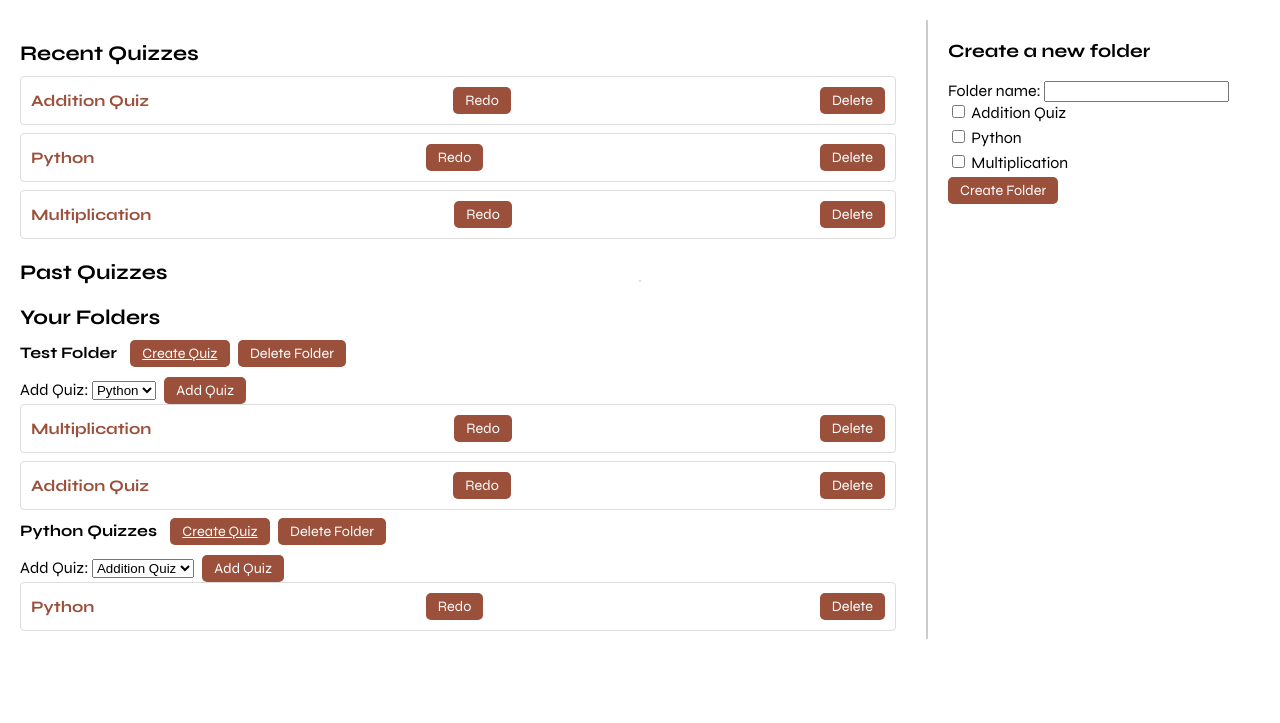
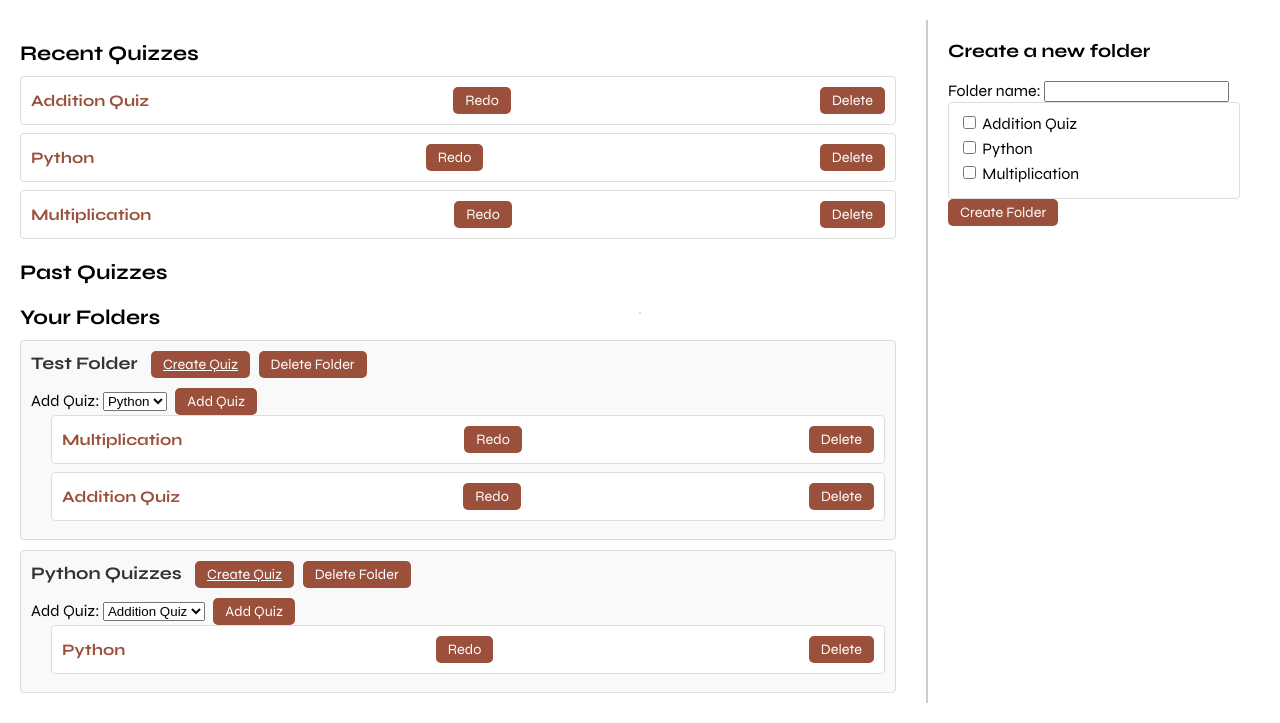
Before and after one commit to Deltane/quiz.it, a Flask app: page /dashboard in a window 1280 px wide. Shown: the part 97-820 px from the top of the page. Before the commit the page ends 736 px from the top, so only its background shows below. Run offline with Flask 3, Linux system fonts and the light colour scheme; a user stored in the database is signed in; parts of the project's set-up code (start-up, migrations or seed data) failed here and were passed over; some web fonts are replaced.

Commit message:
Add new styles for the dashboard page
* Add styles for `.folder` class to set background color, padding, margin, border, and border-radius
* Add styles for `.folder strong` to set font size and color
* Add styles for `.folder .quiz-entry` to set margin-left
* Add hover styles for `.quiz-entry` and `.quiz-button` to change background color
* Add styles for `.quiz-checkboxes` to set max-height, overflow, border, padding, and border-radius

```diff
--- a/app/static/css/dashboard.css
+++ b/app/static/css/dashboard.css
@@ -206,3 +206,39 @@ main {
   .user-greeting img {
       border: 2px solid #ffffff;
   }
+
+/* P9f0e */
+.folder {
+    background-color: #f9f9f9;
+    padding: 10px;
+    margin-bottom: 10px;
+    border: 1px solid #ddd;
+    border-radius: 4px;
+}
+
+.folder strong {
+    font-size: 1.1rem;
+    color: #333;
+}
+
+.folder .quiz-entry {
+    margin-left: 20px;
+}
+
+/* P08e4 */
+.quiz-entry:hover {
+    background-color: #f0f0f0;
+}
+
+.quiz-button:hover {
+    background-color: #7f3f2d;
+}
+
+/* P90ff */
+.quiz-checkboxes {
+    max-height: 150px;
+    overflow-y: auto;
+    border: 1px solid #ddd;
+    padding: 10px;
+    border-radius: 4px;
+}
```
